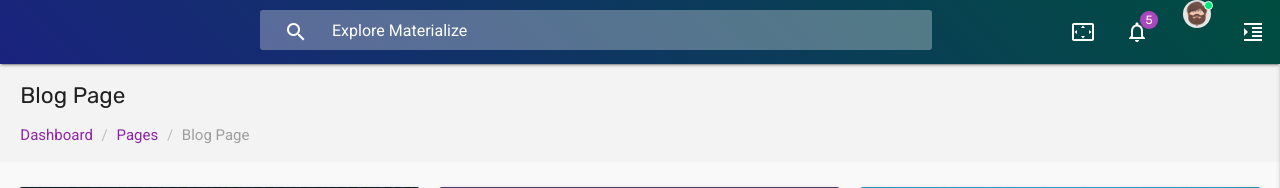
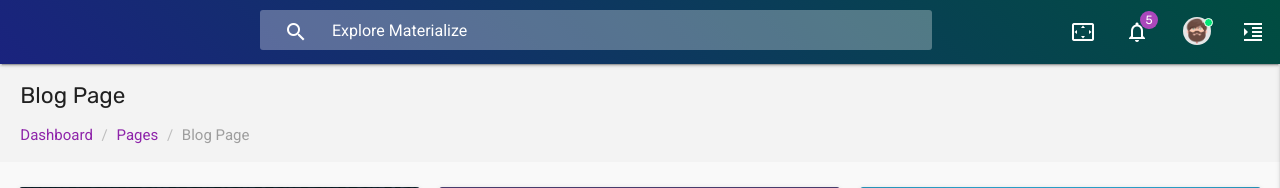
Before and after one commit to maxhasan882/DjangoBlog, a Django app: template templates/home.html in a window 1280 px wide. Shown: the top 188 px of the page. Run offline with Django 3.2, Linux system fonts and the light colour scheme; the template is opened without the code that fills it, so the values that code supplies are empty; some web fonts are replaced.

Commit message:
second Commit

```diff
--- a/MaxZone/views.py
+++ b/MaxZone/views.py
@@ -1,7 +1,7 @@
 from django.shortcuts import render
 
 def home(request):
-    return render(request, 'Prepare.html')
+    return render(request, 'home.html')
 
 def GetSinglePost(request):
     return render(request, 'Prepare.html')
--- a/templates/Prepare.html
+++ b/templates/Prepare.html
@@ -106,7 +106,7 @@
               </li>
             </ul>
             <!-- profile-dropdown -->
-            <ul id="profile-dropdown" class="dropdown-content">
+            <ul id="profile-dropdown" class="dropdown-content" style="margin-top: 17px">
               <li>
                 <a href="#" class="grey-text text-darken-1">
                   <i class="material-icons">face</i> Profile</a>
--- a/templates/base.html
+++ b/templates/base.html
@@ -62,7 +62,7 @@
               <li>
                 <a href="javascript:void(0);" class="waves-effect waves-block waves-light profile-button" data-activates="profile-dropdown">
                   <span class="avatar-status avatar-online">
-                    <img src="{% static 'images/avatar/avatar-7.png' %}" alt="avatar">
+                    <img src="{% static 'images/avatar/avatar-7.png' %}" style="margin-top: 17px" alt="avatar">
                     <i></i>
                   </span>
                 </a>
@@ -110,7 +110,7 @@
               </li>
             </ul>
             <!-- profile-dropdown -->
-            <ul id="profile-dropdown" class="dropdown-content">
+            <ul id="profile-dropdown" class="dropdown-content" style="margin-top: 17px">
               <li>
                 <a href="#" class="grey-text text-darken-1">
                   <i class="material-icons">face</i> Profile</a>
```
